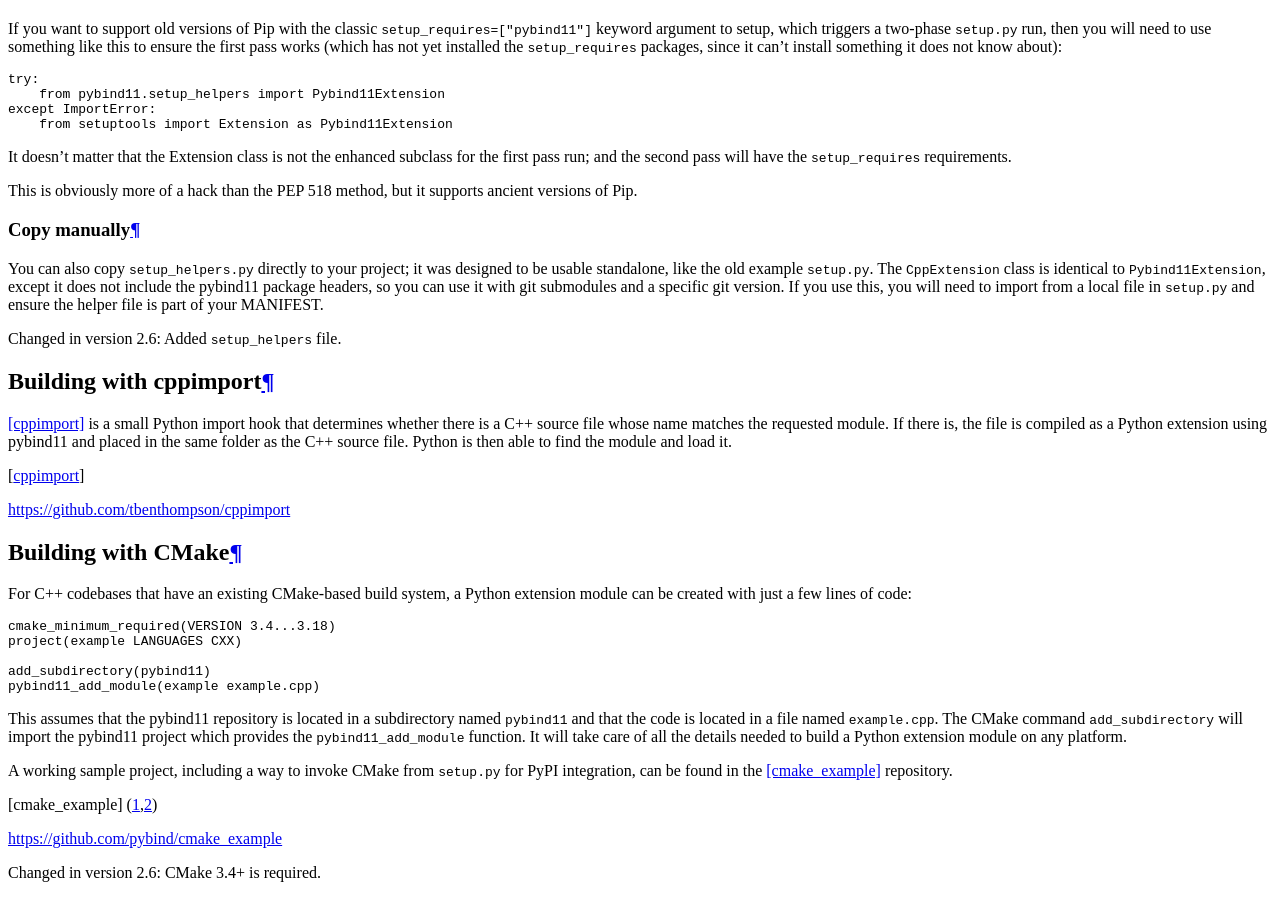
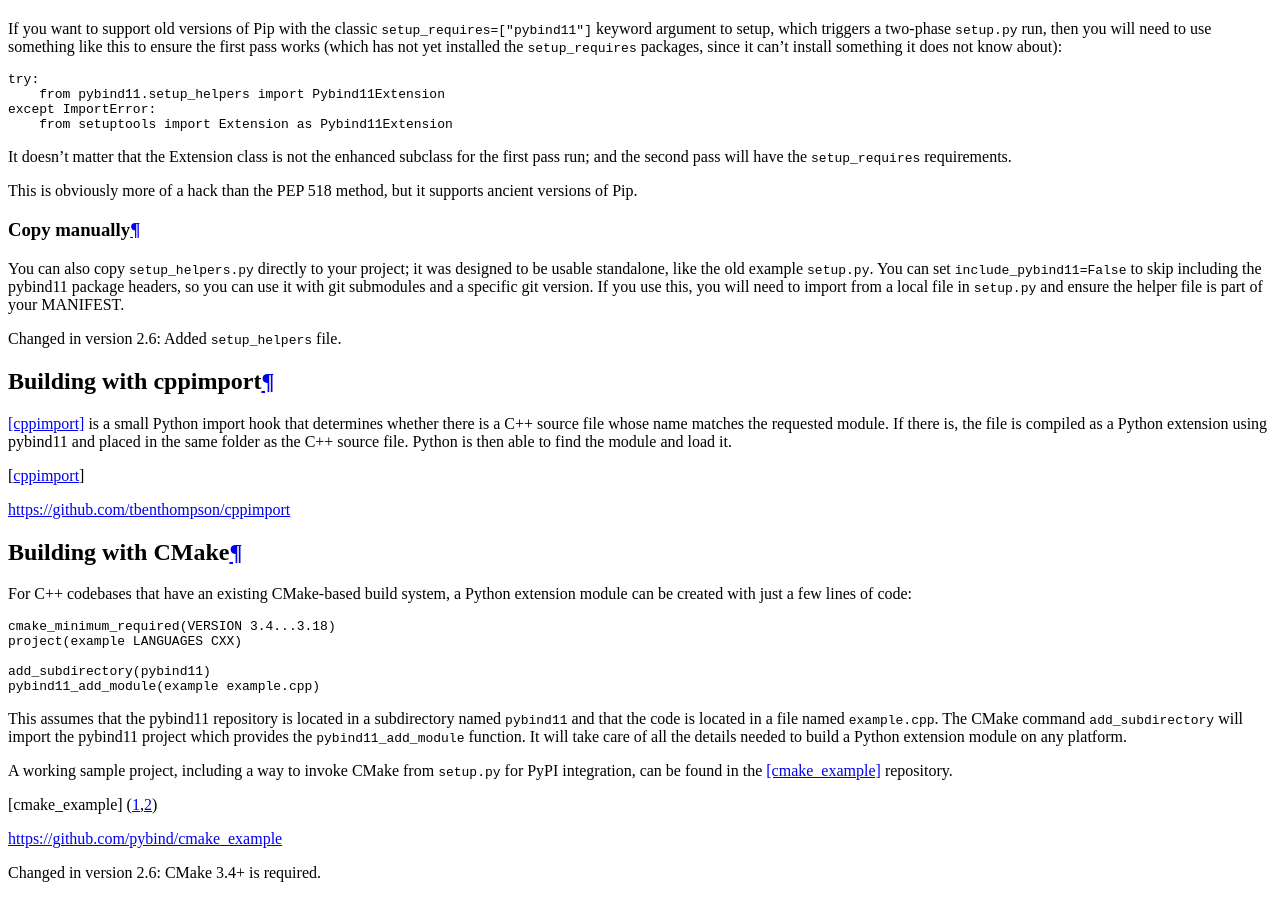
Before and after one commit to pybind/pybind11, a Sphinx documentation site: the page built from docs/compiling.rst, in a window 1280 px wide and 900 px high, scrolled down 2079 px. Built offline with Sphinx 7.4.7 and the Read the Docs theme 2.0.0, drawn with Linux system fonts in a browser that asks for light colours.

Commit message:
refactor: more comments from @YannickJadoul

```diff
--- a/docs/compiling.rst
+++ b/docs/compiling.rst
@@ -127,11 +127,11 @@ Copy manually
 -------------
 
 You can also copy ``setup_helpers.py`` directly to your project; it was
-designed to be usable standalone, like the old example ``setup.py``. The
-``CppExtension`` class is identical to ``Pybind11Extension``, except it does
-not include the pybind11 package headers, so you can use it with git submodules
-and a specific git version. If you use this, you will need to import from a
-local file in ``setup.py`` and ensure the helper file is part of your MANIFEST.
+designed to be usable standalone, like the old example ``setup.py``. You can
+set ``include_pybind11=False`` to skip including the pybind11 package headers,
+so you can use it with git submodules and a specific git version. If you use
+this, you will need to import from a local file in ``setup.py`` and ensure the
+helper file is part of your MANIFEST.
 
 
 .. versionchanged:: 2.6
--- a/docs/upgrade.rst
+++ b/docs/upgrade.rst
@@ -82,8 +82,8 @@ The Python package now includes the headers as data in the package itself, as
 well as in the "headers" wheel slot. ``pybind11 --includes`` and
 ``pybind11.get_include()`` report the new location, which is always correct
 regardless of how pybind11 was installed, making the old ``user=`` argument
-meaningless. If you are not using the helper, you are encouraged to switch to
-the package location.
+meaningless. If you are not using the function to get the location already, you
+are encouraged to switch to the package location.
 
 
 v2.2
--- a/setup.py
+++ b/setup.py
@@ -18,10 +18,10 @@ DIR = os.path.abspath(os.path.dirname(__file__))
 # PYBIND11_GLOBAL_SDIST will build a different sdist, with the python-headers
 # files, and the sys.prefix files (CMake and headers).
 
-alt_sdist = os.environ.get("PYBIND11_GLOBAL_SDIST", False)
+global_sdist = os.environ.get("PYBIND11_GLOBAL_SDIST", False)
 
 version_py = "pybind11/_version.py"
-setup_py = "tools/setup_global.py.in" if alt_sdist else "tools/setup_main.py.in"
+setup_py = "tools/setup_global.py.in" if global_sdist else "tools/setup_main.py.in"
 extra_cmd = 'cmdclass["sdist"] = SDist\n'
 
 to_src = (
```
Also changed, not shown: 4 other files.
